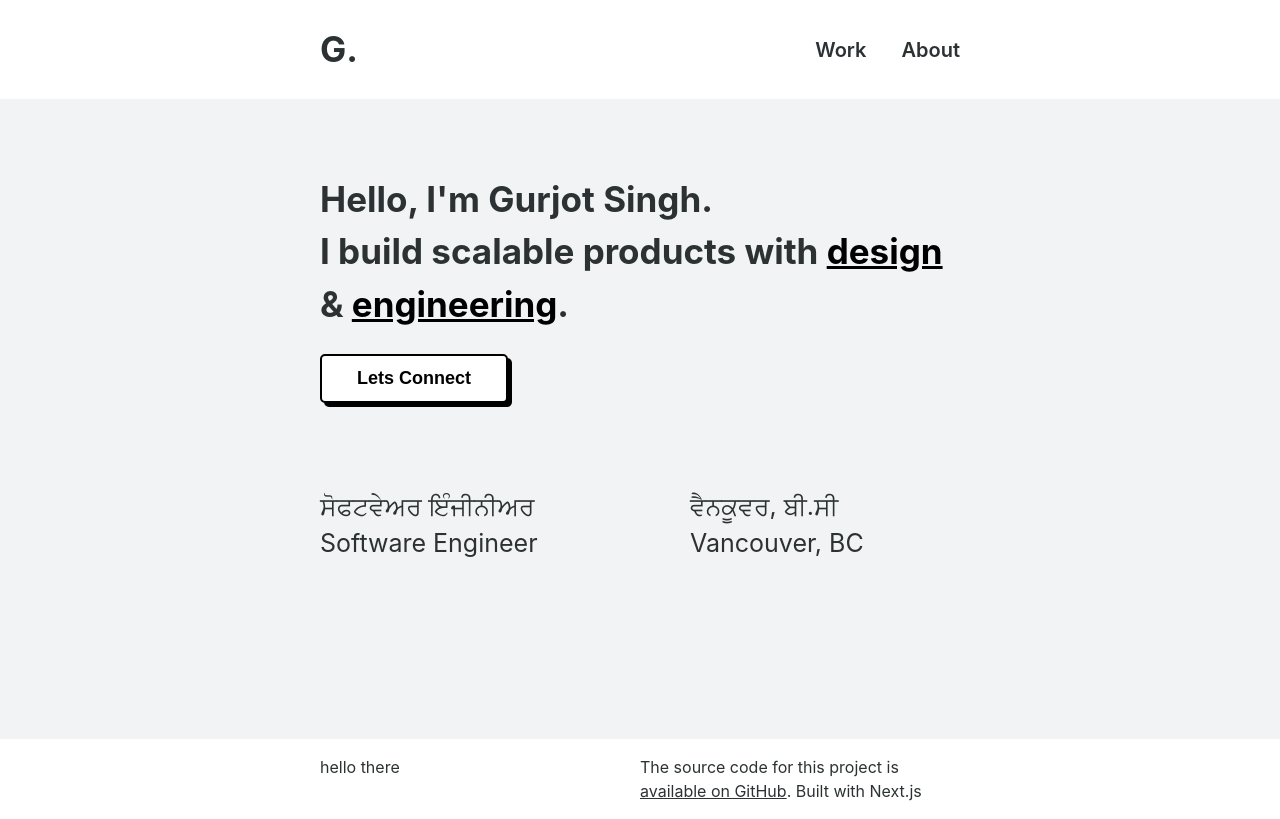
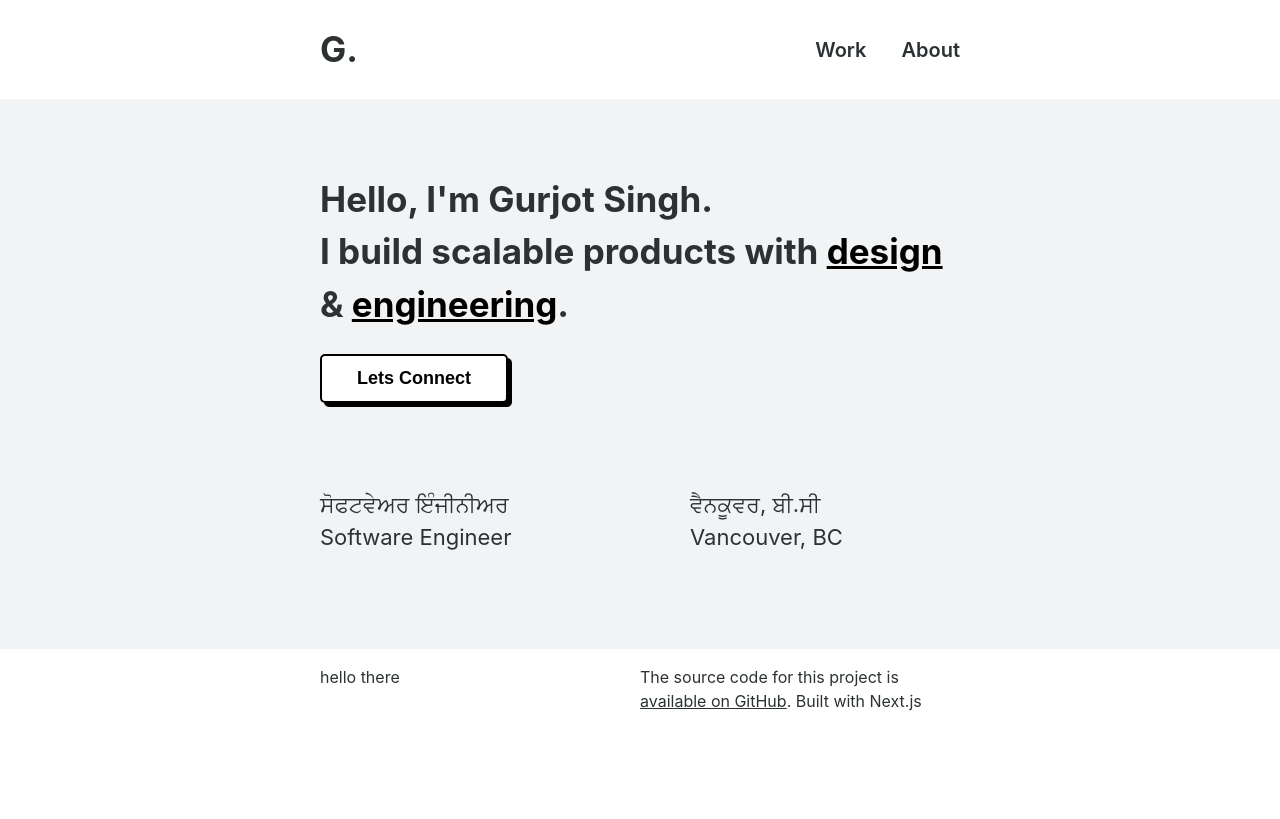
Before and after one commit to gurjotsinghdev/gurjotsinghdev, a Next.js app: page / in a window 1280 px wide. Built offline with nearby package versions, Linux system fonts and the light colour scheme.

Commit message:
hero section completed

```diff
--- a/styles/Footer.module.css
+++ b/styles/Footer.module.css
@@ -1,4 +1,9 @@
-
+.footer {
+  display: grid;
+  grid-template-columns: 1r 1fr;
+  margin: 0px 25px;
+  text-align: center;
+}
 
 
 
@@ -8,5 +13,6 @@
     display: grid;
     grid-template-columns: 1fr 1fr;
     margin: 0px 25vw;
+    text-align: left;
 }
   }
--- a/styles/Hero.module.css
+++ b/styles/Hero.module.css
@@ -31,7 +31,7 @@
         padding: 50px 25vw;
         margin: 0;
         background-color: var(--background);
-        height: 80vh;
+        height: 550px;
     }
     .heroSection h1 {
         font-size: 35px;
@@ -39,6 +39,6 @@
     .heroSection p {
         margin: 0;
         padding: 0;
-        font-size: 25px;
+        font-size: 22px;
     }
   }
```
